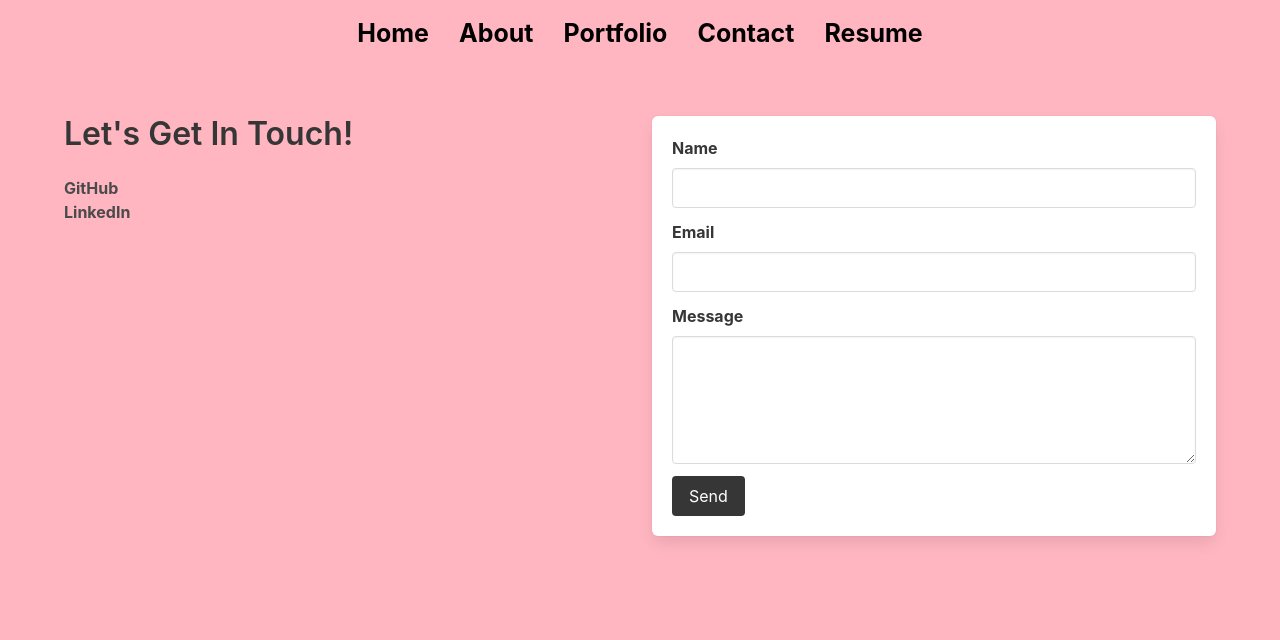
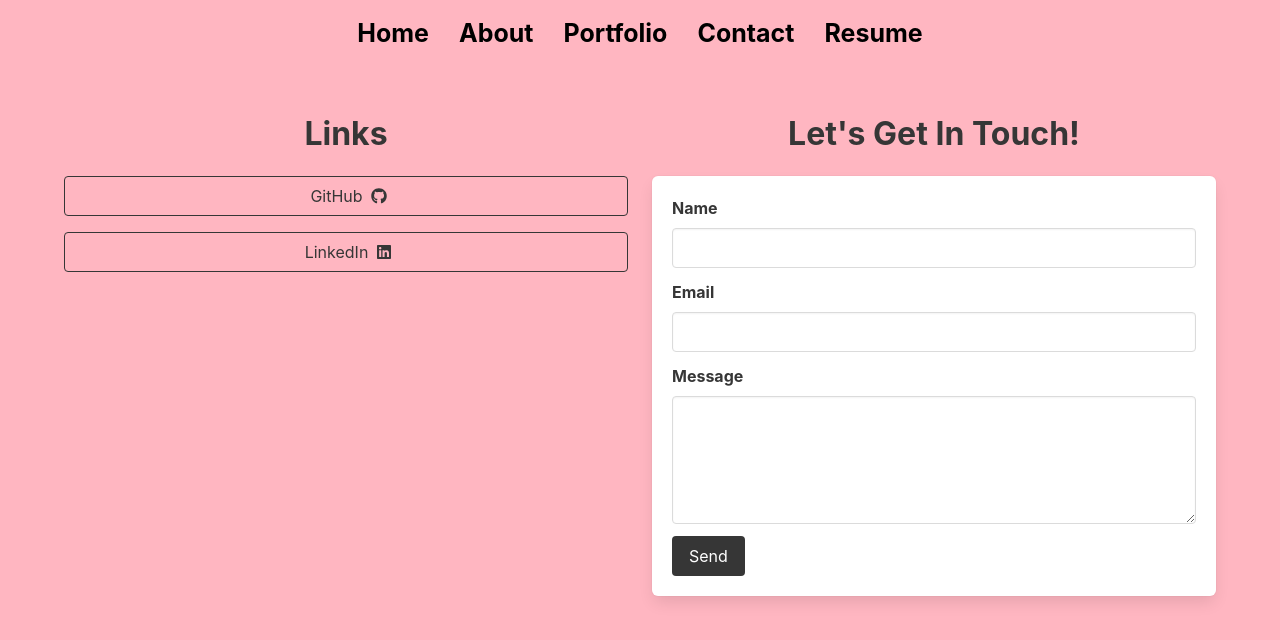
Before and after one commit to jared-ruiz/Portfolio-Website, a React (Create React App) app: page /contact in a window 1280 px wide. Shown: the top 640 px of the page. Built offline with nearby package versions, Linux system fonts and the light colour scheme.

Commit message:
Added some more changes to contact page. Added links to repo and linkedin.

```diff
--- a/package.json
+++ b/package.json
@@ -10,6 +10,7 @@
     "bulma": "^0.9.4",
     "react": "^18.2.0",
     "react-dom": "^18.2.0",
+    "react-icons": "^4.4.0",
     "react-router-dom": "^6.3.0",
     "react-scripts": "5.0.1",
     "web-vitals": "^2.1.4"
--- a/src/components/Contact/index.js
+++ b/src/components/Contact/index.js
@@ -1,12 +1,12 @@
 import React, {useRef} from 'react';
 import emailjs from '@emailjs/browser';
+import {FaGithub, FaLinkedin} from 'react-icons/fa';
 
 const Contact = () => {
 
     const form = useRef();
 
     const sendEmail = (e) => {
-
         e.preventDefault();
 
         emailjs.sendForm('service_qty38dr', 'template_qtxkh51', form.current, '_vnhzELERSfYrKdZj')
@@ -21,13 +21,14 @@ const Contact = () => {
         <div className='columns'>
 
             <div className='column is-half mt-6'>
-                <h1 className='title'>Let's Get In Touch!</h1>
-                <h1 className='has-text-weight-bold'>GitHub</h1>
-                <h1 className='has-text-weight-bold'>LinkedIn</h1>
+                <h1 className='title has-text-weight-bold has-text-centered'>Links</h1>
+                <a href='https://github.com/jared-ruiz' target='_blank' className="button is-dark is-fullwidth is-outlined mb-4"><span>GitHub</span><span className='icon'><FaGithub/></span></a>
+                <a  href='https://www.linkedin.com/in/jaredruiz/' target='_blank' className="button is-dark is-fullwidth is-outlined"><span>LinkedIn</span><span className='icon'><FaLinkedin/></span></a>
             </div>
 
-            <div className='column'>
-                <form  ref={form} onSubmit={sendEmail} className="box mt-6">
+            <div className='column mt-6'>
+            <h1 className='title has-text-weight-bold has-text-centered'>Let's Get In Touch!</h1>
+                <form  ref={form} onSubmit={sendEmail} className="box">
 
                     <div className="field">
                         <label className="label">Name</label>
--- a/src/components/Photos/index.js
+++ b/src/components/Photos/index.js
@@ -12,7 +12,7 @@ const Photos = (props) => {
 
                         <div className="card-image">
                             <figure class="image is-5by3">
-                                <img src={project.image} alt="Placeholder image"/>
+                                <img src={project.image} alt="project-images"/>
                             </figure>
                         </div>
 
--- a/src/components/Portfolio/index.js
+++ b/src/components/Portfolio/index.js
@@ -38,7 +38,7 @@ const Portfolio = () => {
 
     return(
         <div>
-            <h1 className='has-text-centered mt-5 title'>Recent Projects</h1>
+            <h1 className='has-text-centered mt-5 title has-text-weight-bold'>Recent Projects</h1>
             <Photos projectsList={projectList} />
         </div>
 
--- a/src/index.css
+++ b/src/index.css
@@ -22,6 +22,11 @@ nav ul li a {
 
 nav ul li a:hover {
   color: lightcoral;
+}
+
+#link-buttons {
+  width: 200px;
+  display: grid;
 }
 
 .background {
```
Also changed, not shown: 1 other file (tests, documents, lock files or other folders).
